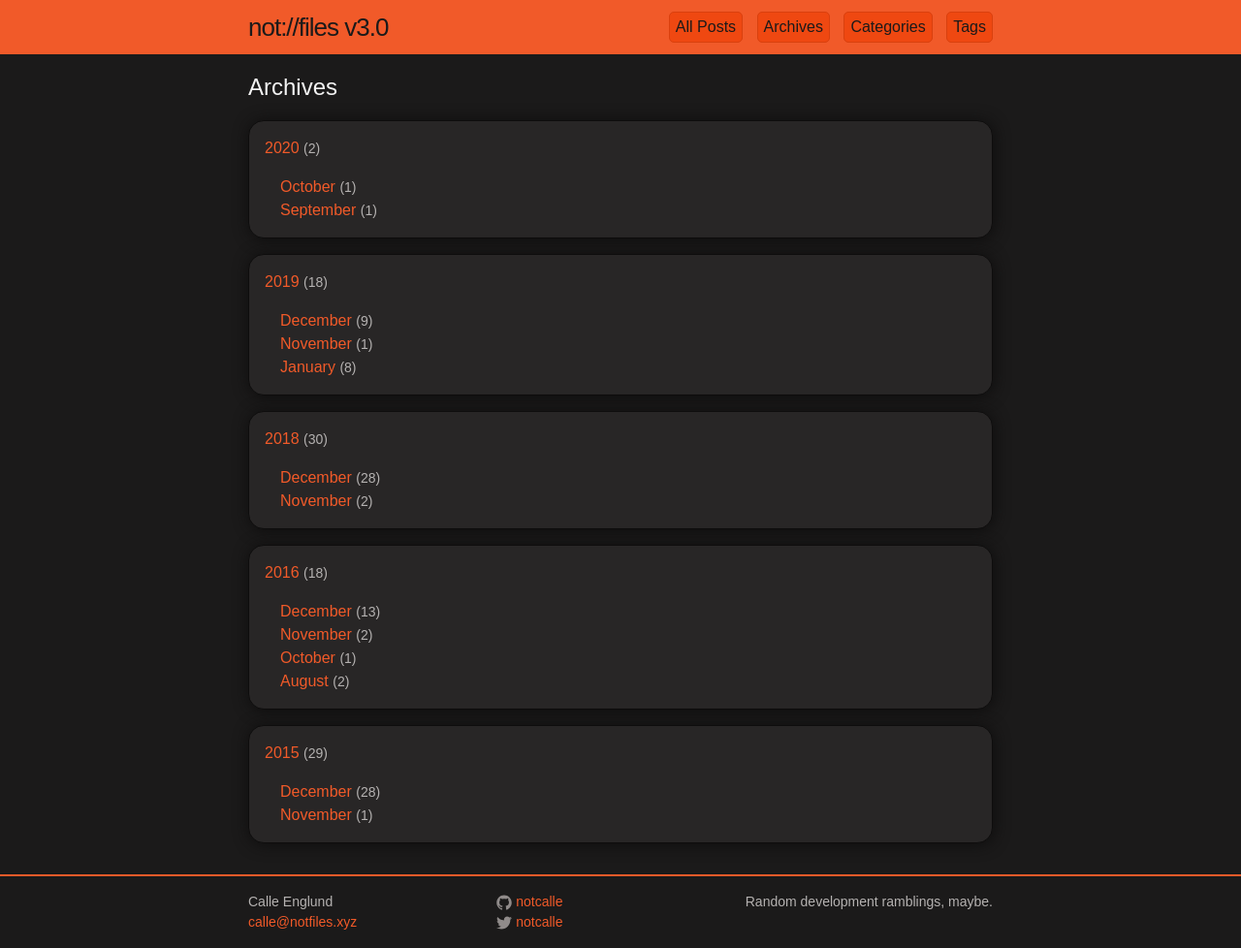
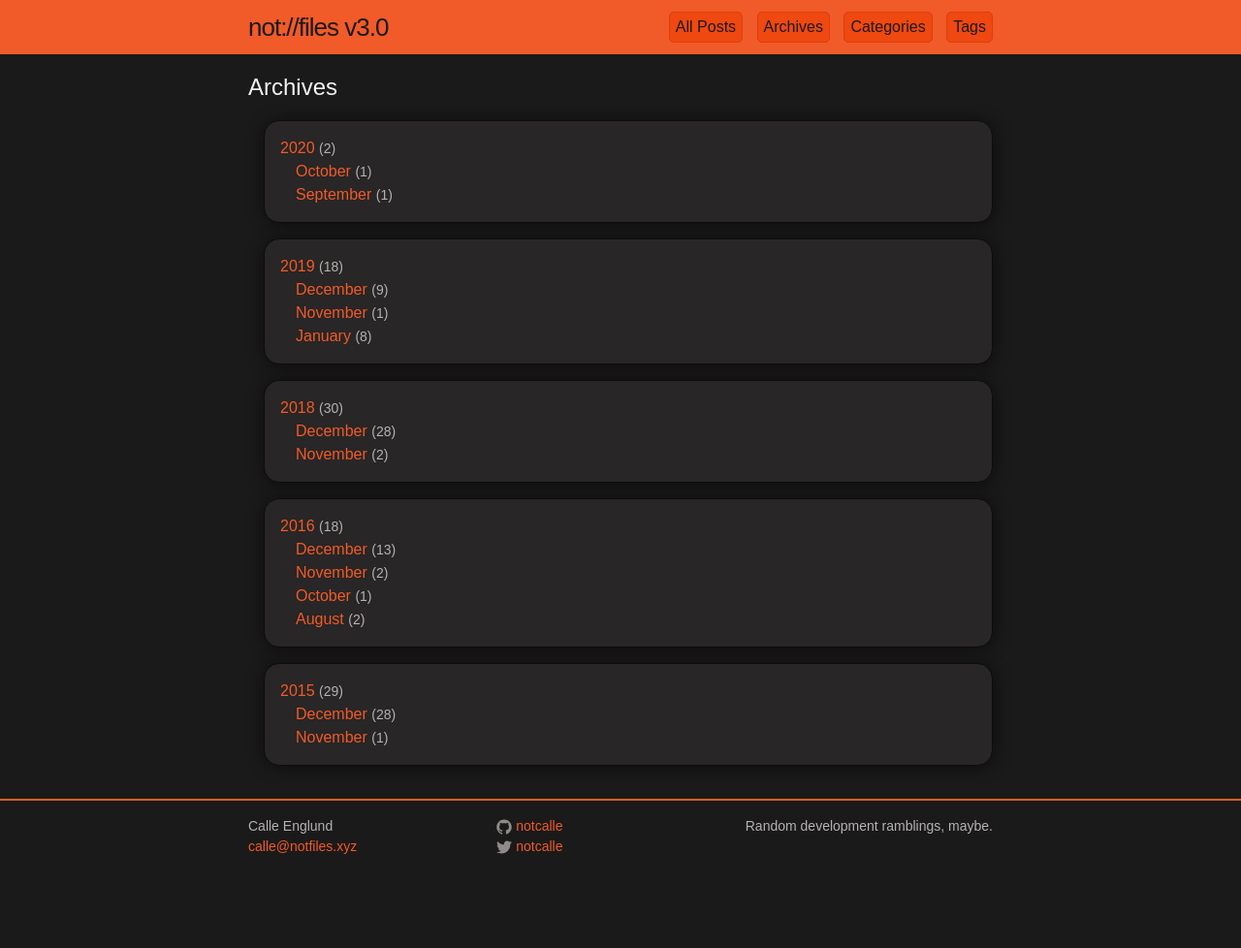
Before and after one commit to notCalle/notcalle.github.io, a Jekyll site: the page built from archive/index.html, in a window 1280 px wide. Shown: the whole page at 97% size. Built offline with Jekyll 4.4.1, drawn with Linux system fonts in a browser that asks for light colours; after the commit the page ends 900 px from its top, so only the background shows below that.

Commit message:
Apply clearfix and vertical rhythm to layouts

```diff
--- a/_sass/_layout-content.scss
+++ b/_sass/_layout-content.scss
@@ -6,32 +6,33 @@
     font-size: 20px;
 }
 
+%list-rhythm {
+    @extend %vertical-rhythm;
+    list-style: none;
+}
+
 .post-list,
 .post-title-list,
 .tag-list,
 .year-list {
-    margin-left: 0;
-    list-style: none;
+    @extend %list-rhythm;
 
     > li {
         margin-bottom: $spacing-unit;
     }
 }
 
-.month-list {
-    margin-top: $spacing-unit;
-    margin-left: $spacing-unit;
-    list-style: none;
-    @include media-query($on-palm) {
-        > li {
-            margin: $spacing-unit;
-        }
+.month-list,
+{
+    @extend %list-rhythm;
+    > li {
+        margin-bottom: none;
     }
 }
 
 .post-item,
 .tag-item {
-    padding: $spacing-unit;
+    padding: $spacing-unit $spacing-unit 0;
     background-color: $background-color-light;
     border: 1px solid $background-color-dark;
     border-radius: $spacing-unit;
@@ -60,8 +61,8 @@ div.post-link {
 }
 
 .tag-meta {
-    margin-left: $spacing-unit / 2;
-    margin-right: $spacing-unit / 2;
+    @extend %vertical-rhythm;
+    margin-left: $spacing-unit;
     font-size: $small-font-size;
     color: $text-color-dark;
 }
@@ -70,7 +71,7 @@ div.post-link {
  * Posts
  */
 .post-header {
-    margin-bottom: $spacing-unit;
+    @extend %vertical-rhythm;
 }
 
 .post-title {
@@ -84,7 +85,7 @@ div.post-link {
 }
 
 .post-content {
-//    margin-bottom: $spacing-unit;
+    @extend %clearfix;
 
     h2 {
         font-size: 32px;
@@ -118,15 +119,13 @@ div.post-link {
     .right {
         clear: right;
         float: right;
-        margin-left: 0.5em;
-        margin-bottom: 0.5em;
+        margin-right: 0px;
     }
 
     .left {
         clear: left;
         float: left;
-        margin-right: 0.5em;
-        margin-bottom: 0.5em;
+        margin-left: 0px;
     }
 
     .max25 { max-width: 25%; }
```
